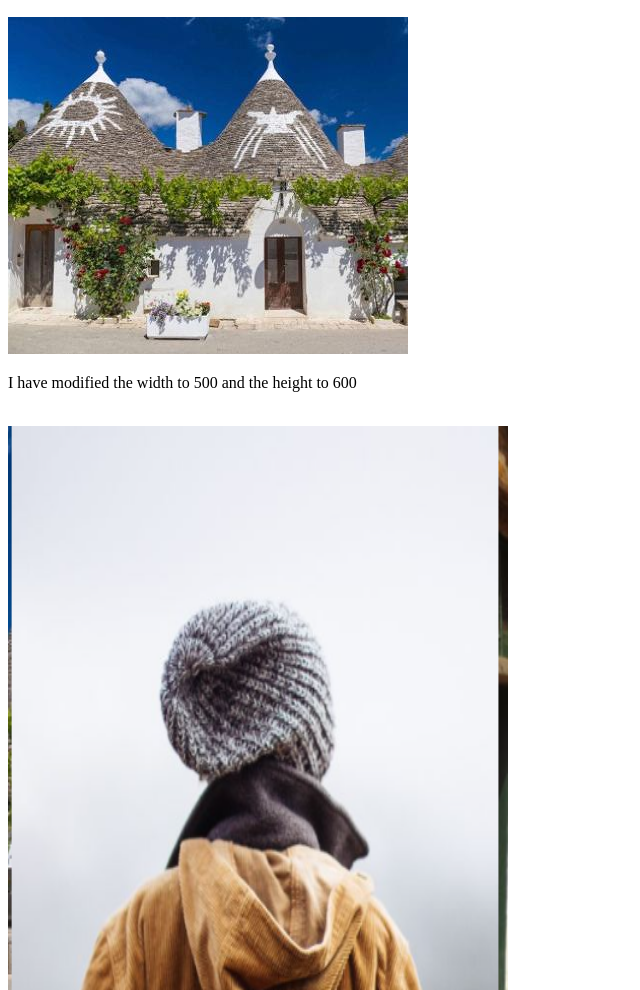
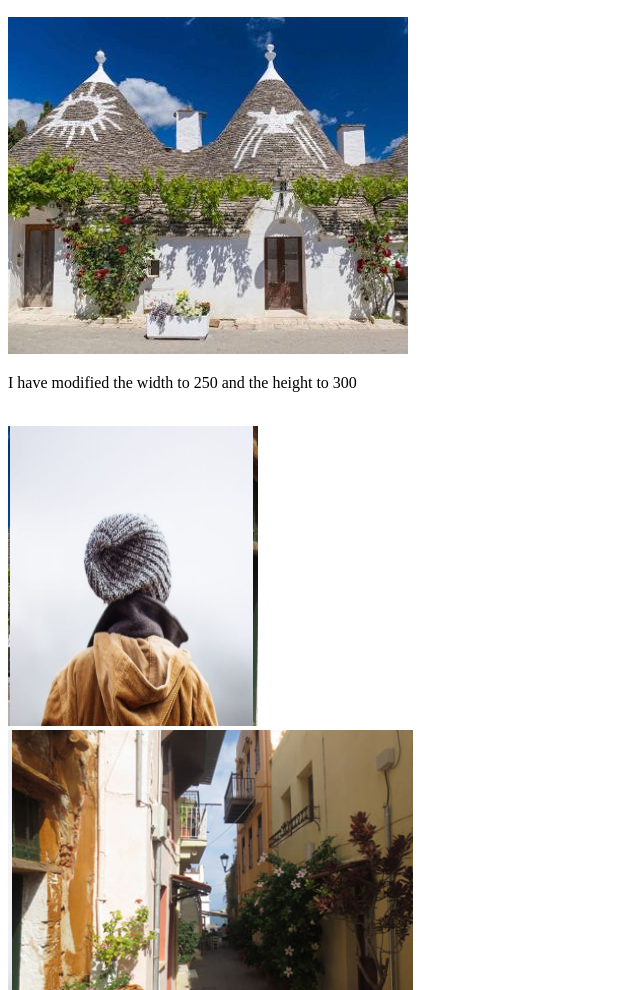
Before and after one commit to NKNIPSCH/IT3203_Project, a plain HTML site: page images_to_blocks.html in a window 1280 px wide. Shown: the part 110-1100 px from the top of the page, without its empty margins (0-640 px from the left). Drawn offline with Linux system fonts and the light colour scheme.

Commit message:
fixed a buge on width/height

```diff
--- a/images_to_blocks.html
+++ b/images_to_blocks.html
@@ -7,8 +7,8 @@
         <h1>This is HTML Images Through Blocks</h1>
         <h2>Example of Images</h2>
         <img src="trulli.jpg" alt="Italian Trulli"><br>
-        <p>I have modified the width to 500 and the height to 600</p><br>
-        <img src="girl.png" alt="Girl in jacket" style="width: 500px;height: 600px;"><br>
+        <p>I have modified the width to 250 and the height to 300</p><br>
+        <img src="girl.png" alt="Girl in jacket" style="width: 250px;height: 300px;"><br>
         <img src="china.png" alt="Flowers in china"><br>
         <p>This is an image from a different server</p><br>
         <img src="https://content.r9cdn.net/rimg/dimg/15/3f/57df063f-city-42701-171a79dd514.jpg?crop=true&width=1020&height=498" alt="Daegu S. Korea">
```
